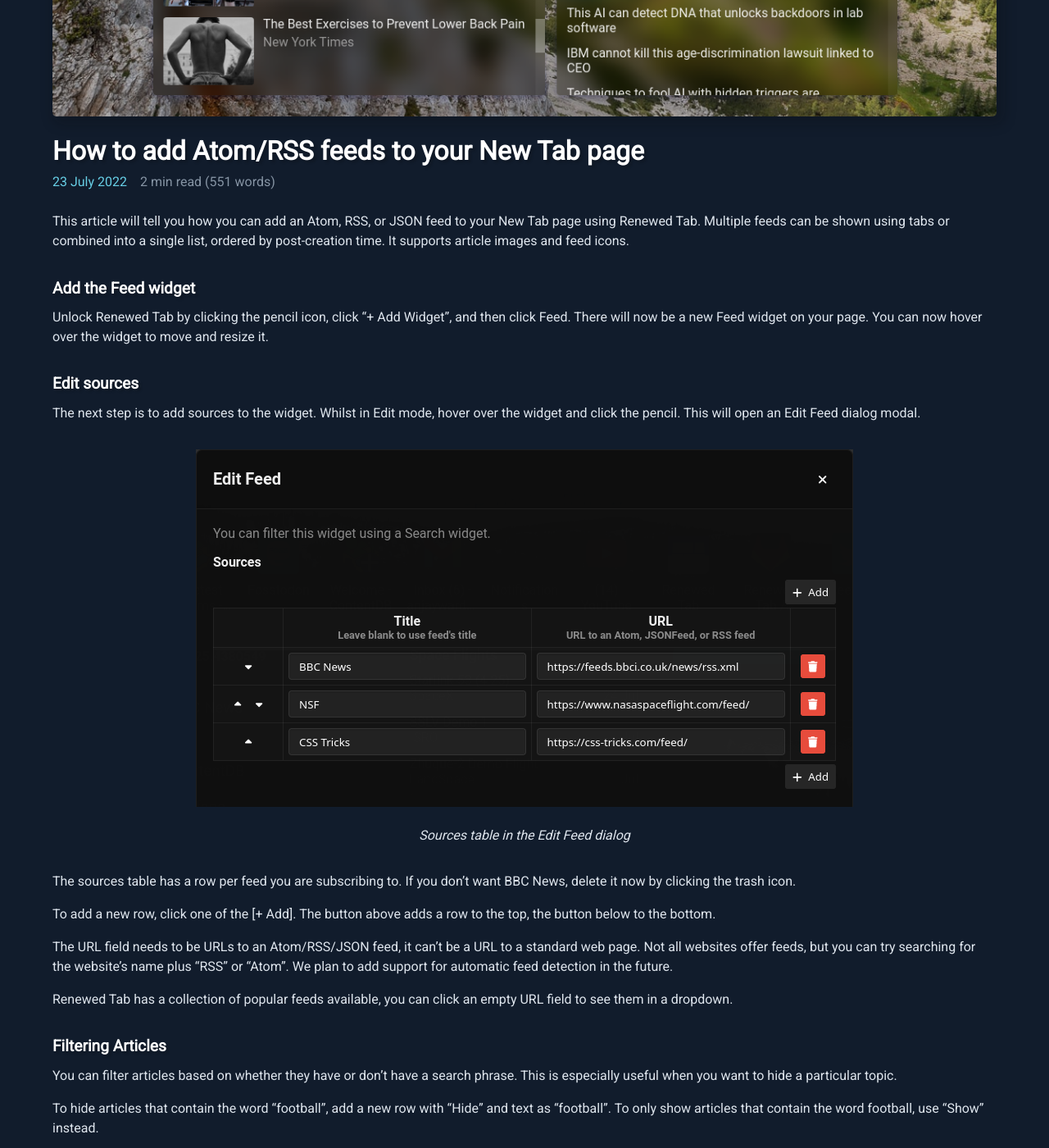
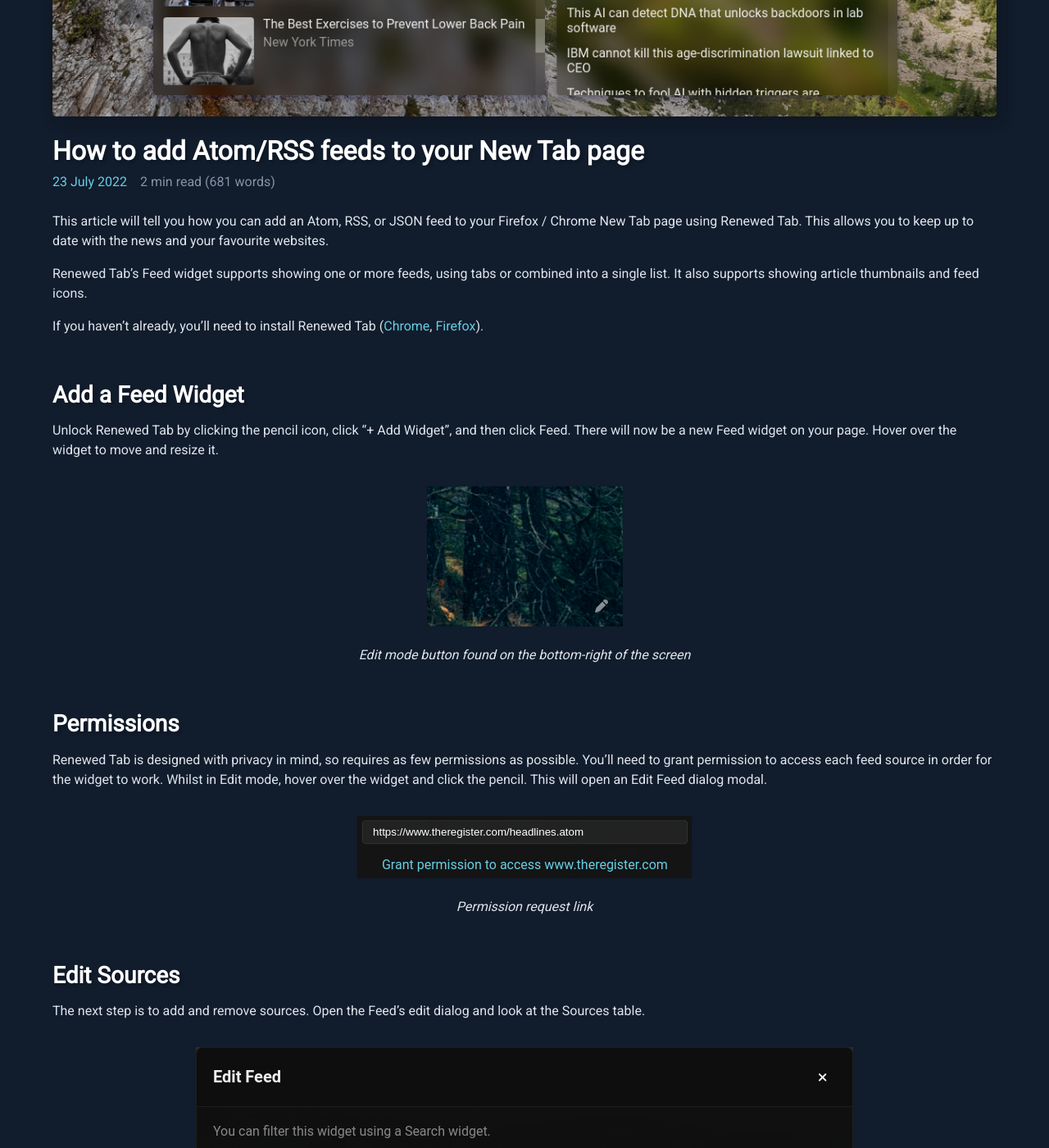
Before and after one commit to rubenwardy/renewedtab_website, a Jekyll site: the page built from _posts/2022-07-23-rss-atom-feed-in-new-tab.md, in a window 1280 px wide and 1400 px high, scrolled down 558 px. Shown: the whole window at 82% size. Built offline with Jekyll 4.4.1, drawn with Linux system fonts in a browser that asks for light colours.

Commit message:
Update feed article

```diff
--- a/_posts/2022-07-23-rss-atom-feed-in-new-tab.md
+++ b/_posts/2022-07-23-rss-atom-feed-in-new-tab.md
@@ -4,10 +4,16 @@ author: rubenwardy
 layout: post
 description: >-
   This article will tell you how you can add an Atom, RSS, or JSON feed to your
-  New Tab page using Renewed Tab.
+  Firefox / Chrome New Tab page using Renewed Tab.
 images:
   cover:
     path: howto-feeds/cover.png
+  unlock:
+    path: howto-feeds/unlock.png
+    caption: Edit mode button found on the bottom-right of the screen
+  permissions:
+    path: howto-feeds/permissions.png
+    caption: Permission request link
   sources:
     path: howto-feeds/sources.png
     caption: Sources table in the Edit Feed dialog
@@ -23,22 +29,42 @@ images:
 
 
 This article will tell you how you can add an Atom, RSS, or JSON feed to your
-New Tab page using Renewed Tab. Multiple feeds can be shown using tabs or
-combined into a single list, ordered by post-creation time. It supports article
-images and feed icons.
+Firefox / Chrome New Tab page using Renewed Tab. This allows you to keep up to
+date with the news and your favourite websites.
+
+Renewed Tab's Feed widget supports showing one or more feeds, using tabs or
+combined into a single list. It also supports showing article thumbnails and
+feed icons.
+
+If you haven't already, you'll need to install Renewed Tab
+([Chrome]({{ site.chrome }}&utm_content=post),
+[Firefox]({{ site.firefox }}&utm_content=post)).
 
 
-### Add the Feed widget
+## Add a Feed Widget
 
 Unlock Renewed Tab by clicking the pencil icon, click "+ Add Widget", and then
-click Feed. There will now be a new Feed widget on your page. You can now hover
-over the widget to move and resize it.
+click Feed. There will now be a new Feed widget on your page. Hover over the
+widget to move and resize it.
+
+{% include figure.html img=page.images.unlock %}
 
 
-### Edit sources
+## Permissions
 
-The next step is to add sources to the widget. Whilst in Edit mode, hover
-over the widget and click the pencil. This will open an Edit Feed dialog modal.
+Renewed Tab is designed with privacy in mind, so requires as few permissions as
+possible. You'll need to grant permission to access each feed source in order
+for the widget to work. Whilst in Edit mode, hover over the widget and click
+the pencil. This will open an Edit Feed dialog modal.
+
+
+{% include figure.html img=page.images.permissions %}
+
+
+## Edit Sources
+
+The next step is to add and remove sources. Open the Feed's edit dialog and look
+at the Sources table.
 
 {% include figure.html img=page.images.sources %}
 
@@ -57,7 +83,7 @@ Renewed Tab has a collection of popular feeds available, you can click an empty
 URL field to see them in a dropdown.
 
 
-### Filtering Articles
+## Filtering Articles
 
 You can filter articles based on whether they have or don't have a search
 phrase. This is especially useful when you want to hide a particular topic.
@@ -71,7 +97,7 @@ Search text is case-insensitive.
 {% include figure.html img=page.images.filter %}
 
 
-### Other Options
+## Other Options
 
 "Combine sources into single tab" will show all the feed sources in one list,
 rather than giving each its own tab.
@@ -89,7 +115,7 @@ the same as ctrl+clicking or middle-clicking a link.
 {% include figure.html img=page.images.icons %}
 
 
-### Conclusion
+## Conclusion
 
 Renewed Tab has a simple but flexible feed widget, allowing you to keep up to
 date with the news and your favourite websites. If you need any help or have
```
Also changed, not shown: static/blog/howto-feeds/permissions.png (added), static/blog/howto-feeds/unlock.png (added).
